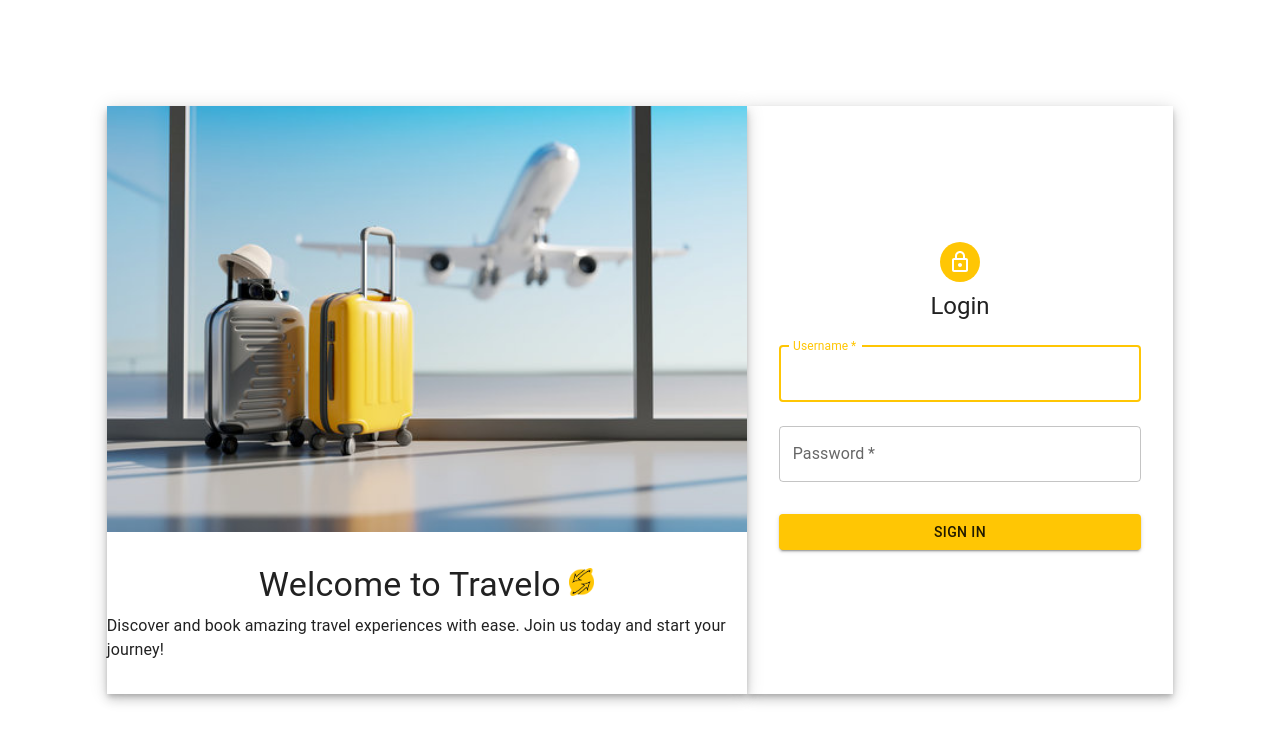
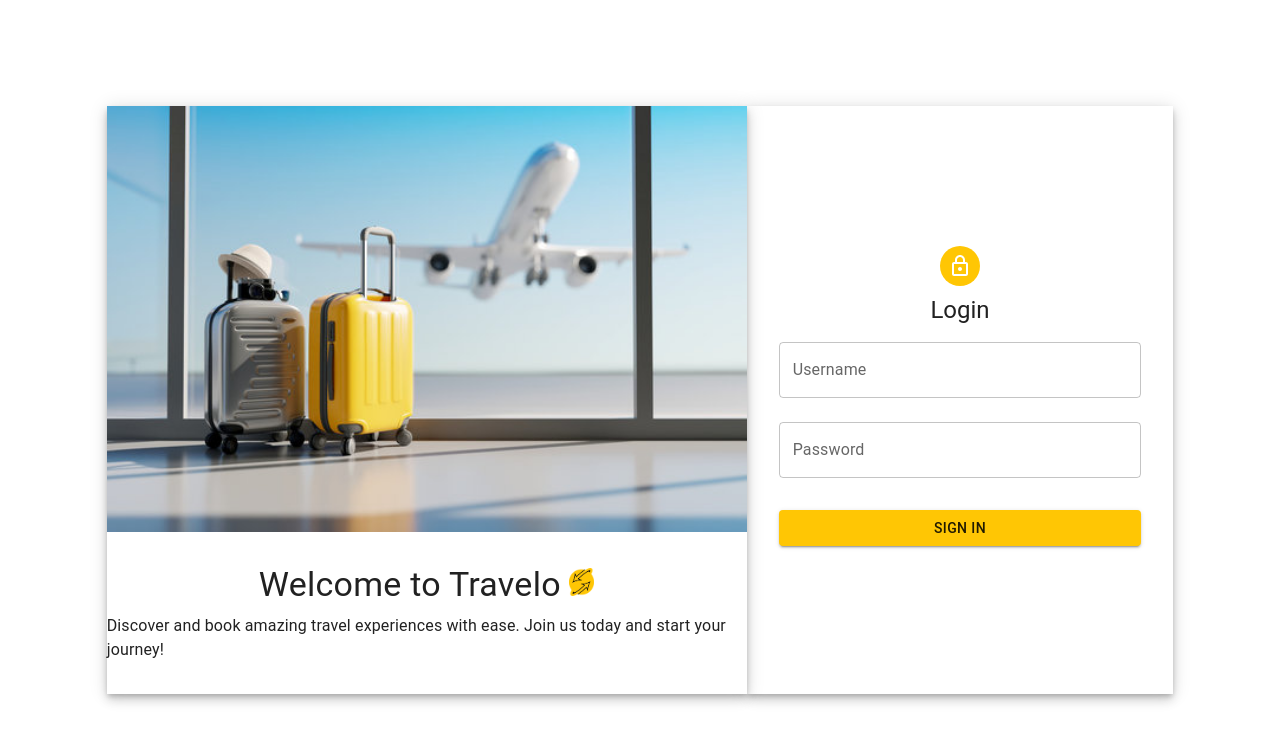
Before and after one commit to Jamal-SaadEddin/Travelo, a React (Vite) app: page / in a window 1280 px wide. Shown: the top 742 px of the page. Built offline with nearby package versions, Linux system fonts and the light colour scheme.

Commit message:
Add formik to the login form inputs

```diff
--- /dev/null
+++ b/src/components/FormikTextField.tsx
@@ -0,0 +1,31 @@
+import TextField, { TextFieldProps } from "@mui/material/TextField";
+import { Field, useField } from "formik";
+import React from "react";
+
+interface FormikTextFieldProps {
+  name: string;
+  label: string;
+}
+
+const FormikTextField: React.FC<FormikTextFieldProps & TextFieldProps> = (
+  props,
+) => {
+  const [field, meta] = useField(props.name);
+  return (
+    <Field name={props.name}>
+      {() => (
+        <TextField
+          {...field}
+          {...props}
+          label={props.label}
+          error={meta.touched && Boolean(meta.error)}
+          helperText={meta.touched && meta.error}
+          fullWidth
+          margin="normal"
+        />
+      )}
+    </Field>
+  );
+};
+
+export default FormikTextField;
--- a/src/pages/LoginPage.tsx
+++ b/src/pages/LoginPage.tsx
@@ -1,22 +1,31 @@
 import LockOutlinedIcon from "@mui/icons-material/LockOutlined";
-import { Hidden, Paper } from "@mui/material";
-import Avatar from "@mui/material/Avatar";
-import Box from "@mui/material/Box";
-import Button from "@mui/material/Button";
-import Grid from "@mui/material/Grid";
-import TextField from "@mui/material/TextField";
-import Typography from "@mui/material/Typography";
-import * as React from "react";
+import {
+  Avatar,
+  Box,
+  Button,
+  Grid,
+  Hidden,
+  Paper,
+  Typography,
+} from "@mui/material";
+import { Form, Formik } from "formik";
+import * as Yup from "yup";
+import FormikTextField from "../components/FormikTextField";
 import PromotionalSection from "../components/PromotionalSection";
 
 const LoginPage = () => {
-  const handleSubmit = (event: React.FormEvent<HTMLFormElement>) => {
-    event.preventDefault();
-    const data = new FormData(event.currentTarget);
-    console.log({
-      email: data.get("email"),
-      password: data.get("password"),
+  const initialValues = {
+    username: "",
+    password: "",
+  };
+
+  const validationSchema = Yup.object({
+    username: Yup.string().required("Username is required"),
+    password: Yup.string().required("Password is required"),
   });
+
+  const handleSubmit = (values: { username: string; password: string }) => {
+    console.log("onSubmit", values);
   };
 
   return (
@@ -49,7 +58,6 @@ const LoginPage = () => {
             display: "flex",
             flexDirection: "column",
             alignItems: "center",
-            // justifyContent: "center",
           }}
         >
           <Avatar sx={{ m: 1, bgcolor: "primary.main" }}>
@@ -58,30 +66,22 @@ const LoginPage = () => {
           <Typography component="h1" variant="h5">
             Login
           </Typography>
-          <Box
-            component="form"
-            noValidate
+          <Formik
+            initialValues={initialValues}
+            validationSchema={validationSchema}
             onSubmit={handleSubmit}
-            sx={{ mt: 1 }}
           >
-            <TextField
-              margin="normal"
-              required
-              fullWidth
-              id="username"
+            {() => (
+              <Form>
+                <FormikTextField
+                  name="username"
                   label="Username"
-              name="username"
                   autoComplete="username"
-              autoFocus
                 />
-            <TextField
-              margin="normal"
-              required
-              fullWidth
+                <FormikTextField
                   name="password"
                   label="Password"
                   type="password"
-              id="password"
                   autoComplete="current-password"
                 />
                 <Button
@@ -92,7 +92,9 @@ const LoginPage = () => {
                 >
                   Sign In
                 </Button>
-          </Box>
+              </Form>
+            )}
+          </Formik>
         </Box>
       </Grid>
     </Grid>
```
Lines whose indentation alone changed are shown as unchanged.
